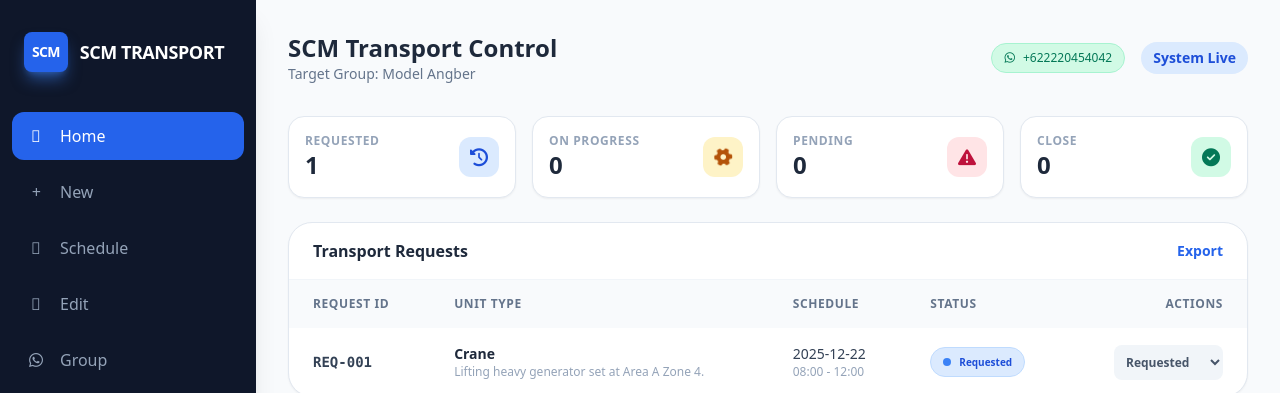
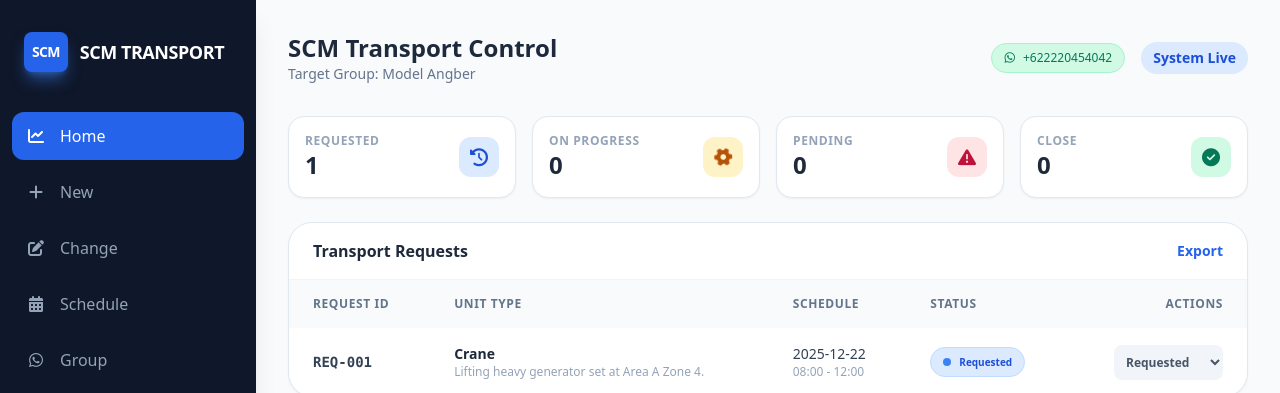
Before and after one commit to rifkikhadafi-ops/Heavy-Transport-Booking, a React (Vite) app: page / in a window 1280 px wide. Shown: the top 393 px of the page. Built offline with nearby package versions, Linux system fonts and the light colour scheme.

Commit message:
feat: Add Picker equipment type
Includes Picker as a distinct equipment type, updates metadata, and refines UI icons and labels for clarity.

```diff
--- a/components/Sidebar.tsx
+++ b/components/Sidebar.tsx
@@ -8,10 +8,10 @@ interface SidebarProps {
 
 const Sidebar: React.FC<SidebarProps> = ({ activeTab, setActiveTab }) => {
   const navItems = [
-    { id: 'dashboard', icon: 'fa-chart-line', label: 'Home' },
-    { id: 'request', icon: 'fa-plus', label: 'New' },
-    { id: 'schedule', icon: 'fa-calendar-days', label: 'Schedule' },
-    { id: 'change-request', icon: 'fa-pen-to-square', label: 'Edit' },
+    { id: 'dashboard', icon: 'fa-solid fa-chart-line', label: 'Home' },
+    { id: 'request', icon: 'fa-solid fa-plus', label: 'New' },
+    { id: 'change-request', icon: 'fa-solid fa-pen-to-square', label: 'Change' },
+    { id: 'schedule', icon: 'fa-solid fa-calendar-days', label: 'Schedule' },
     { id: 'group-chat', icon: 'fa-brands fa-whatsapp', label: 'Group', color: 'bg-emerald-600' }
   ];
 
@@ -37,7 +37,7 @@ const Sidebar: React.FC<SidebarProps> = ({ activeTab, setActiveTab }) => {
                 : 'text-slate-400 hover:bg-slate-800 hover:text-white'
               }`}
             >
-              <i className={`${item.icon.includes('fa-') ? item.icon : 'fa-solid ' + item.icon} w-6 text-center`}></i>
+              <i className={`${item.icon} w-6 text-center`}></i>
               <span className="ml-3 font-medium">{item.label}</span>
             </button>
           ))}
@@ -62,7 +62,7 @@ const Sidebar: React.FC<SidebarProps> = ({ activeTab, setActiveTab }) => {
             }`}
           >
             <div className={`text-lg mb-0.5 ${activeTab === item.id ? 'scale-110' : ''}`}>
-              <i className={`${item.icon.includes('fa-') ? item.icon : 'fa-solid ' + item.icon}`}></i>
+              <i className={item.icon}></i>
             </div>
             <span className="text-[10px] font-bold uppercase tracking-tighter">{item.label}</span>
           </button>
--- a/metadata.json
+++ b/metadata.json
@@ -1,5 +1,5 @@
 {
   "name": "Heavy Transport Booking",
-  "description": "A comprehensive booking system for SCM Heavy Equipment including Crane, Foco Crane, and Primemover with WhatsApp integration simulation and Gemini-powered job description enhancement.",
+  "description": "A comprehensive booking system for SCM Heavy Equipment including Crane, Foco Crane, Primemover, and Picker with WhatsApp integration simulation and Gemini-powered job description enhancement.",
   "requestFramePermissions": []
 }
--- a/types.ts
+++ b/types.ts
@@ -3,7 +3,7 @@ export enum EquipmentType {
   CRANE = 'Crane',
   FOCO_CRANE = 'Foco Crane',
   PRIMEMOVER = 'Primemover',
-  PRIMEMOVER_PICKER = 'Primemover + Picker'
+  PICKER = 'Picker'
 }
 
 export enum JobStatus {
```
